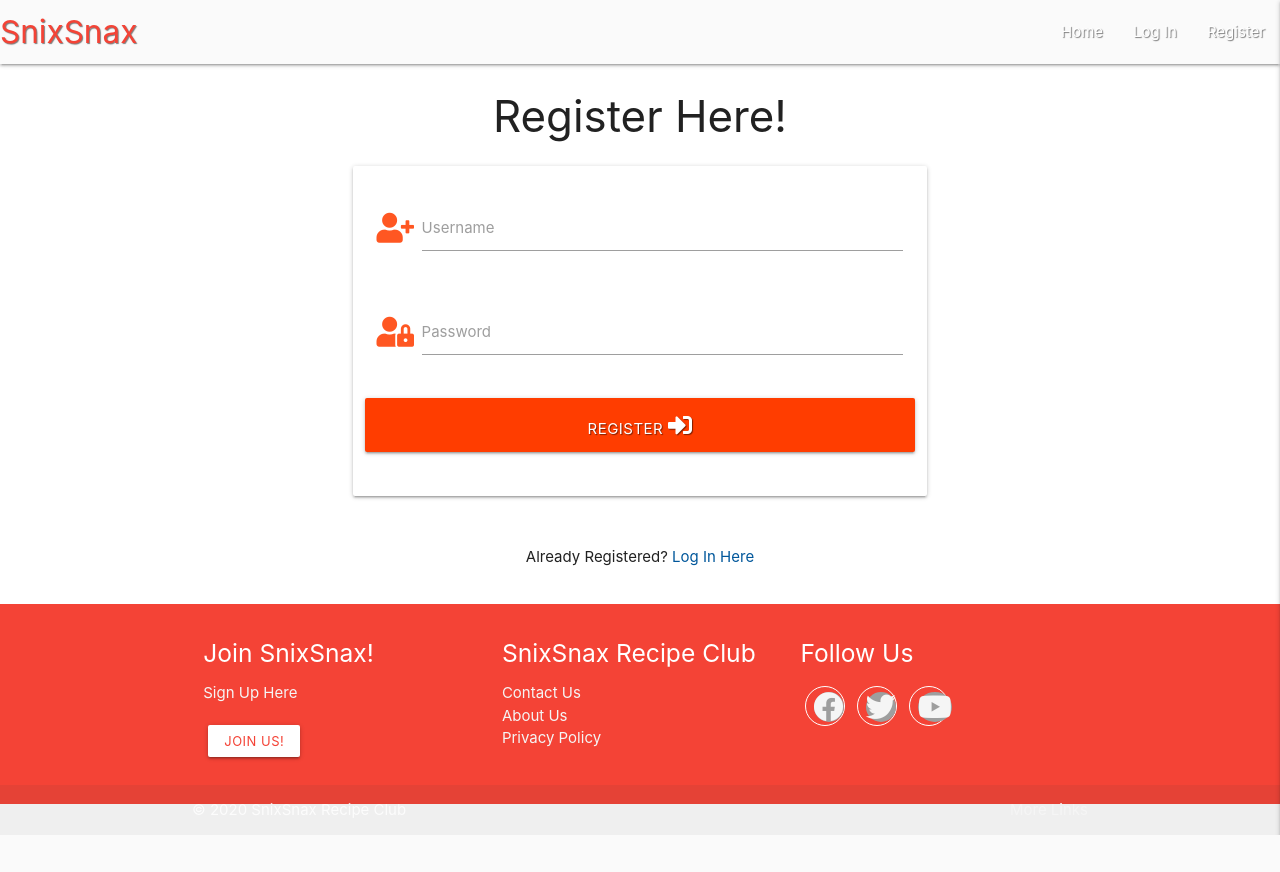
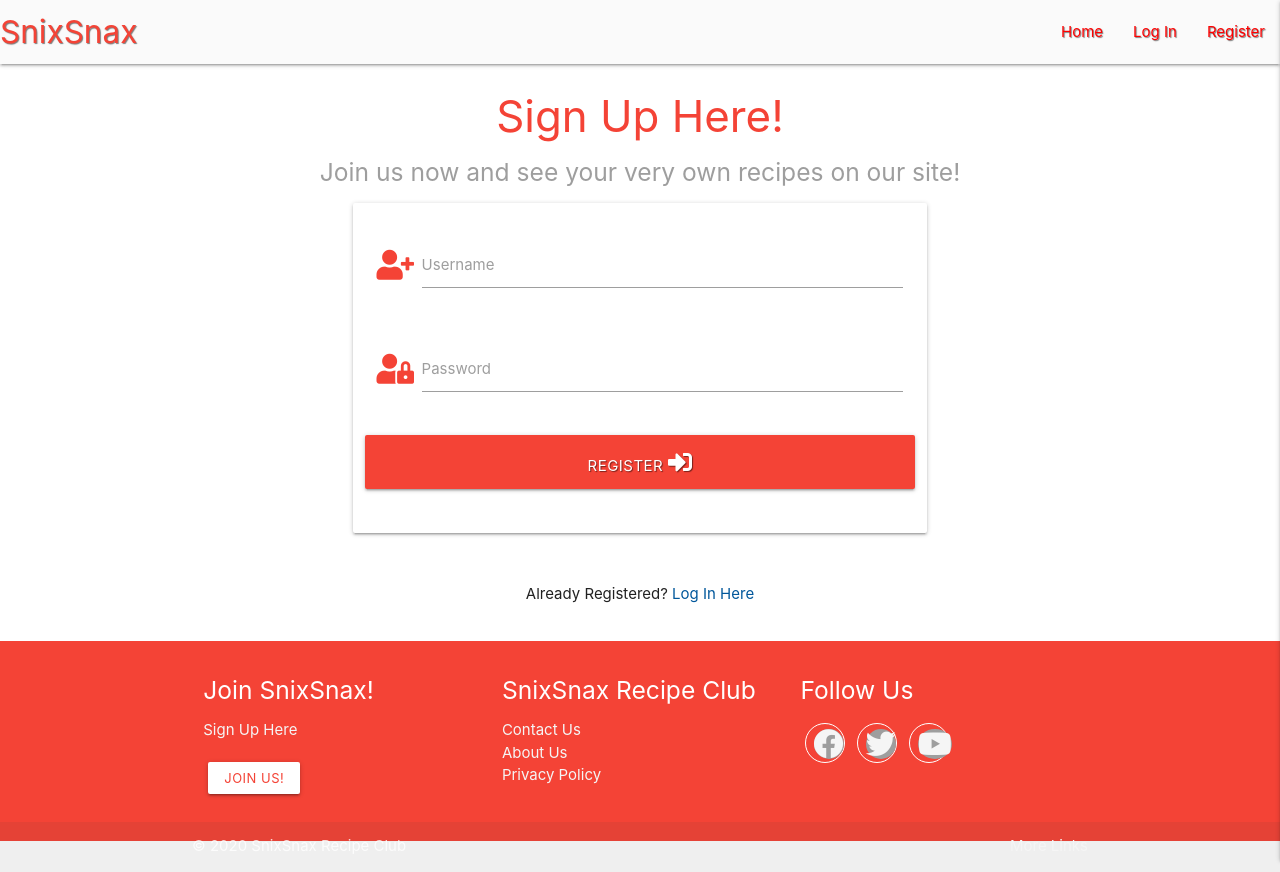
Before and after one commit to mr19331/snix-snax, a Flask app: page /register in a window 1280 px wide. Before the commit the page ends 835 px from the top, so only its background shows below. Run offline with Flask 2, Linux system fonts and the light colour scheme; some libraries are stand-ins or nearby versions.

Commit message:
update text and button colors

```diff
--- a/app.py
+++ b/app.py
@@ -16,6 +16,11 @@ app.config["MONGO_URI"] = os.environ.get("MONGO_URI")
 app.secret_key = os.environ.get("SECRET_KEY")
 
 mongo = PyMongo(app)
+
+
+@app.route("/")
+def index():
+    return render_template('index.html')
 
 
 @app.route("/all_recipes")
--- a/static/css/style.css
+++ b/static/css/style.css
@@ -10,6 +10,10 @@
     margin-right: 10px;
 }
 
+nav ul a {
+    color: #f00;
+}
+
 .collapsible-header .col strong{
     margin: 5px;
     line-height: 42px;
@@ -17,7 +21,7 @@
 
 .hero-container {
   background-image: linear-gradient(rgba(0, 0, 0, 0.9), transparent),
-    url("./img/veg-crisps.jpg");
+    url("static/img/veg-crisps.jpg");
   no-repeat: center;
 
   background-size: cover;
@@ -89,7 +93,7 @@
   top: 60%;
 }
 .image-container {
-  background: #c0c8d2;
+  background: #f4f4f4;
 }
 
 
--- a/templates/login.html
+++ b/templates/login.html
@@ -1,7 +1,7 @@
 {% extends "base.html" %}
 {% block content %}
 
-<h3 class="center-align deep-orange-text">Log In</h3>
+<h3 class="center-align red-text">Log In</h3>
   <div class="row">
     <form class="col s12 m8 offset-m2" method="POST" action="{{url_for('login') }}">
       <div class="card-panel">
--- a/templates/register.html
+++ b/templates/register.html
@@ -1,7 +1,8 @@
 {% extends "base.html" %}
 {% block content %}
 
-<h3 class="center-align">Register Here!</h3>
+<h3 class="center-align red-text">Sign Up Here!</h3>
+<h5 class="center-align grey-text"> Join us now and see your very own recipes on our site!</h5>
 
   <div class="row">
     <form class="col s12 m8 offset-m2" method="POST" action="{{url_for('register') }}">
@@ -9,7 +10,7 @@
       <!-- username -->
         <div class="row">
           <div class="input-field col s12">
-             <i class="fas fa-user-plus prefix deep-orange-text text-darken"></i>
+             <i class="fas fa-user-plus prefix red-text"></i>
              <input id="username" name="username" type="text" minlength="5"
              maxlength="15" pattern="^[a-zA-Z0-9]{5,15}$" class="validate" required>
           <label for="username">Username</label>
@@ -18,7 +19,7 @@
         <!-- password -->
         <div class="row">
         <div class="input-field col s12">
-        <i class="fas fa-user-lock prefix deep-orange-text text-darken"></i>
+        <i class="fas fa-user-lock prefix red-text"></i>
           <input id="password" name="password" type="password" minlength="5"
            maxlength="15"  pattern="^[a-zA-Z0-9]{5,15}$" class="validate" required>
           <label for="password">Password</label>
@@ -26,7 +27,7 @@
       </div>
       <!-- register -->
       <div class="row">
-         <button type="submit" class="col s12 btn-large deep-orange accent-3 darken-4 text-shadow">
+         <button type="submit" class="col s12 btn-large red   text-shadow">
                         Register <i class="fas fa-sign-in-alt"></i>
                     </button>
         </div>
```
